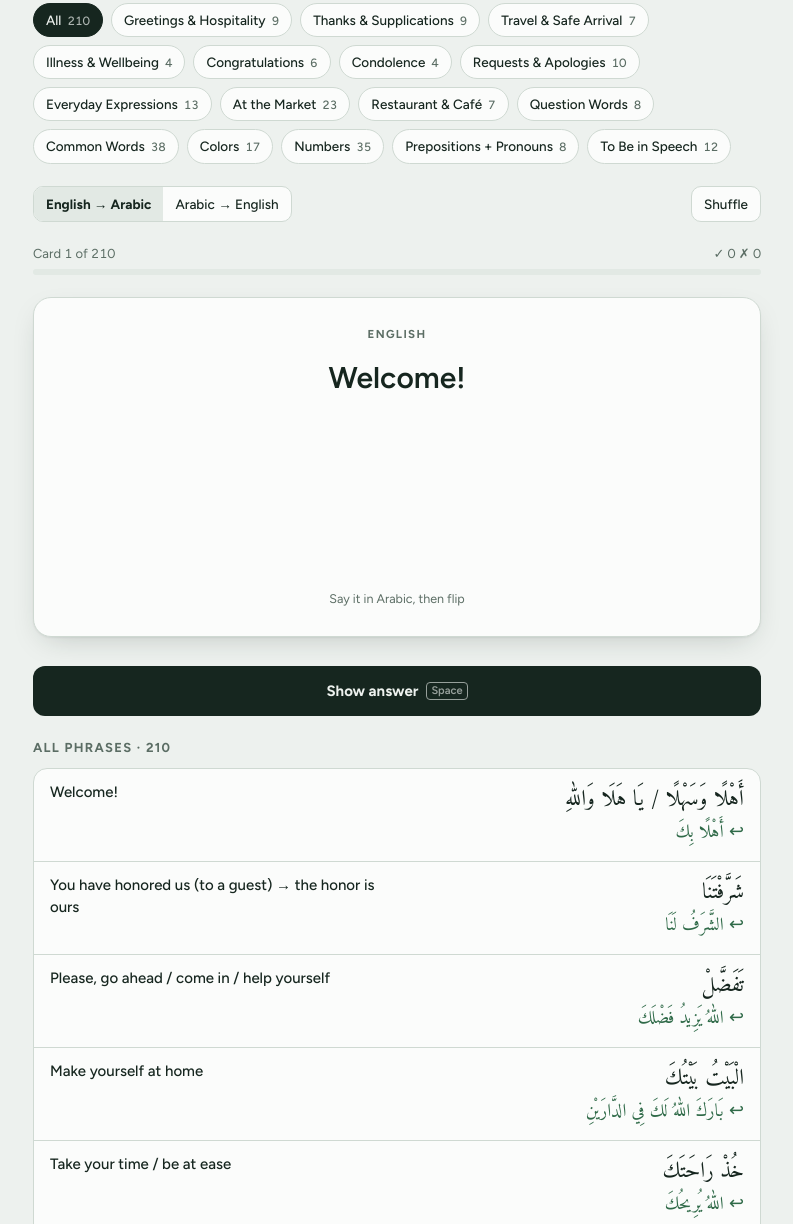
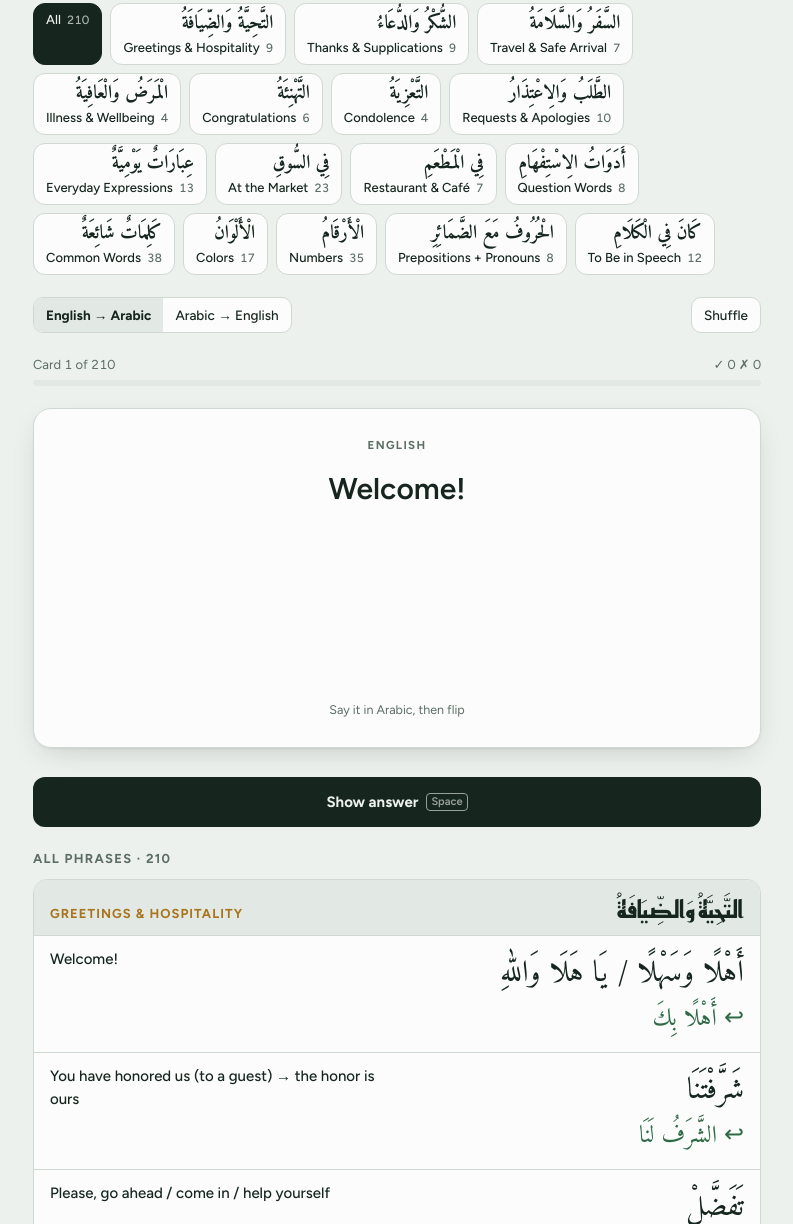
Before and after one commit to ApuCalypse/arabic-flashcards, a plain HTML site: page index.html in a window 1280 px wide. Shown: the part 184-1408 px from the top of the page, without its empty margins (243-1036 px from the left). Drawn offline with Linux system fonts and the light colour scheme.

Commit message:
Show Arabic chapter titles and enlarge Arabic text in the list
Co-Authored-By: Claude Opus 5.5 <noreply@anthropic.com>

```diff
--- a/index.html
+++ b/index.html
@@ -61,9 +61,10 @@ header { display: grid; gap: 4px; }
 /* Category rail */
 .rail { display: flex; flex-wrap: wrap; gap: 8px; }
 .chip {
-  border: 1px solid var(--line); background: var(--surface); border-radius: 999px;
-  padding: 6px 12px; font-size: 13.5px; font-weight: 500; display: inline-flex; gap: 6px; align-items: baseline;
+  border: 1px solid var(--line); background: var(--surface); border-radius: 12px;
+  padding: 6px 12px; font-size: 13px; font-weight: 500; display: inline-grid; grid-template-columns: auto auto; column-gap: 6px; align-items: baseline; text-align: left;
 }
+.chip .c-ar { grid-column: 1 / -1; font-family: var(--f-ar); font-size: 19px; line-height: 1.5; font-weight: 700; text-align: right; }
 .chip .n { color: var(--muted); font-size: 12px; font-variant-numeric: tabular-nums; }
 .chip[aria-pressed="true"] { background: var(--fg); color: var(--bg); border-color: var(--fg); }
 .chip[aria-pressed="true"] .n { color: inherit; opacity: .7; }
@@ -140,10 +141,15 @@ section h3 { font-size: 13px; letter-spacing: .1em; text-transform: uppercase; c
 .item { display: grid; grid-template-columns: minmax(0, 1fr) minmax(0, 1fr); gap: 4px 16px; padding: 12px 16px; border-top: 1px solid var(--line); align-items: start; }
 .item:first-child { border-top: 0; }
 .item .en { font-weight: 500; min-width: 0; }
-.item .ar { font-family: var(--f-ar); font-size: 22px; line-height: 1.7; text-align: right; min-width: 0; }
-.item .ar small { display: block; font-size: 18px; color: var(--green); }
-.item .nt { grid-column: 1 / -1; font-size: 13.5px; color: var(--muted); }
-.item .nt [lang="ar"] { font-size: 16px; }
+.item .ar { font-family: var(--f-ar); font-size: 30px; line-height: 1.7; text-align: right; min-width: 0; }
+.item .ar small { display: block; font-size: 24px; color: var(--green); }
+.item .nt { grid-column: 1 / -1; font-size: 14px; color: var(--muted); }
+.item .nt [lang="ar"] { font-size: 21px; }
+.chapter { display: flex; flex-wrap: wrap; justify-content: space-between; align-items: baseline; gap: 4px 16px; padding: 14px 16px 8px; background: var(--surface-2); border-top: 1px solid var(--line); }
+.chapter:first-child { border-top: 0; }
+.chapter .en { font-size: 13px; font-weight: 700; letter-spacing: .08em; text-transform: uppercase; color: var(--accent); }
+.chapter .ar { font-family: var(--f-kufi); font-size: 24px; font-weight: 700; line-height: 1.4; margin-left: auto; }
+.list-title-ar { font-family: var(--f-kufi); font-size: 22px; letter-spacing: 0; text-transform: none; color: var(--fg); margin-left: 8px; }
 @media (max-width: 520px) {
   .item { grid-template-columns: 1fr; }
   .item .ar { text-align: right; }
@@ -266,16 +272,24 @@ function start(indices) {
 function renderRail() {
   const counts = CATS.map((_, ci) => ROWS.filter(r => r[4] === ci).length);
   const chips = [`<button class="chip" type="button" data-cat="all" aria-pressed="${cat === "all"}">All <span class="n">${ROWS.length}</span></button>`]
-    .concat(CATS.map((c, ci) => `<button class="chip" type="button" data-cat="${ci}" aria-pressed="${cat === String(ci)}">${esc(c.en)} <span class="n">${counts[ci]}</span></button>`));
+    .concat(CATS.map((c, ci) => `<button class="chip" type="button" data-cat="${ci}" aria-pressed="${cat === String(ci)}"><span class="c-ar" lang="ar" dir="rtl">${esc(c.ar)}</span>${esc(c.en)} <span class="n">${counts[ci]}</span></button>`));
   $("rail").innerHTML = chips.join("");
 }
 
 function renderList() {
   const idx = pool();
-  $("list-title").textContent = cat === "all" ? `All phrases · ${idx.length}` : `${CATS[+cat].en} · ${idx.length}`;
+  $("list-title").innerHTML = cat === "all"
+    ? `All phrases · ${idx.length}`
+    : `${esc(CATS[+cat].en)} · ${idx.length}<span class="list-title-ar" lang="ar" dir="rtl">${esc(CATS[+cat].ar)}</span>`;
+  let prev = -1;
   $("list").innerHTML = idx.map(i => {
-    const [en, ar, reply, note] = ROWS[i];
-    return `<div class="item"><div class="en">${esc(en)}</div><div class="ar" lang="ar" dir="rtl">${esc(ar)}${reply ? `<small>↩ ${esc(reply)}</small>` : ""}</div>${note ? `<div class="nt">${mixed(note)}</div>` : ""}</div>`;
+    const [en, ar, reply, note, ci] = ROWS[i];
+    let head = "";
+    if (cat === "all" && ci !== prev) {
+      prev = ci;
+      head = `<div class="chapter"><span class="en">${esc(CATS[ci].en)}</span><span class="ar" lang="ar" dir="rtl">${esc(CATS[ci].ar)}</span></div>`;
+    }
+    return head + `<div class="item"><div class="en">${esc(en)}</div><div class="ar" lang="ar" dir="rtl">${esc(ar)}${reply ? `<small>↩ ${esc(reply)}</small>` : ""}</div>${note ? `<div class="nt">${mixed(note)}</div>` : ""}</div>`;
   }).join("");
 }
 
```
